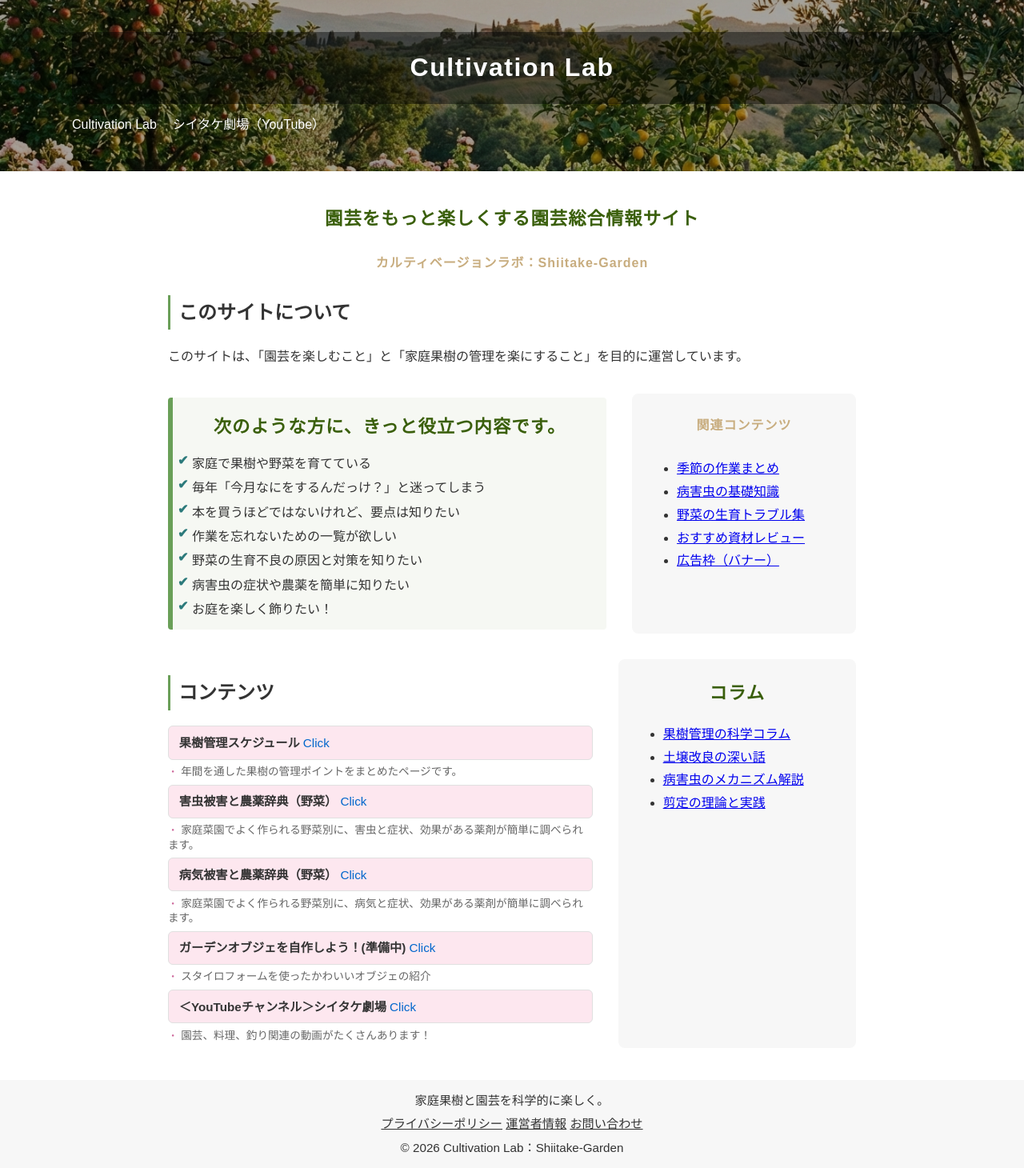
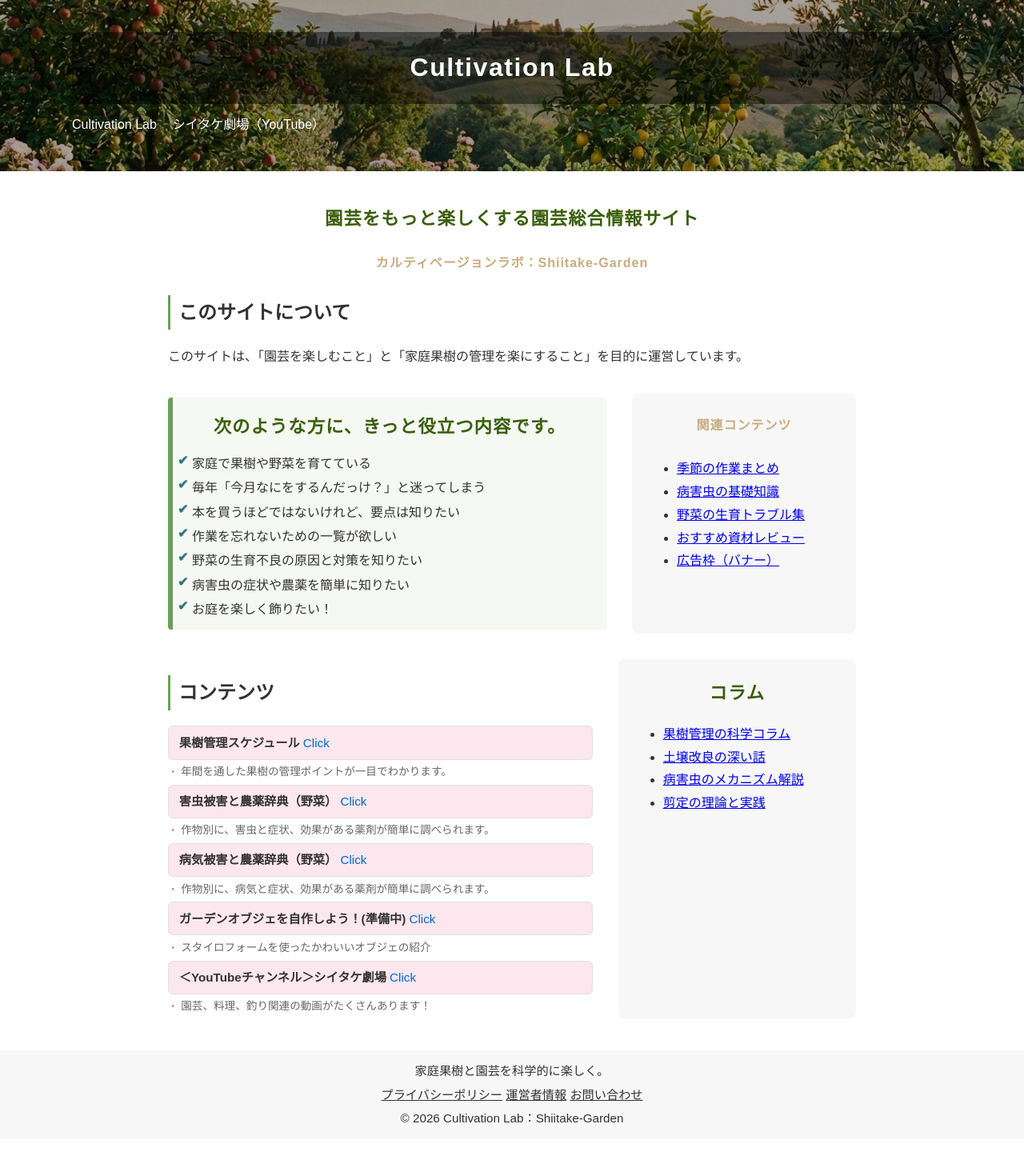
Before and after one commit to shiitake-garden/shiitake-garden.github.io, a Jekyll site: the page built from index2.html, in a window 1280 px wide. Shown: the whole page at 80% size. Built offline with Jekyll 4.4.1, drawn with Linux system fonts in a browser that asks for light colours; after the commit the page ends 1423 px from its top, so only the background shows below that.

Commit message:
Update index2.html

```diff
--- a/index2.html
+++ b/index2.html
@@ -46,11 +46,11 @@
     <ul class="content-list">
     <!-- 既存のコンテンツ項目 -->
     <li><a href="./schedule.html"><strong>果樹管理スケジュール </strong><span>Click</span></a></li>
-    <p class="item-desc">年間を通した果樹の管理ポイントをまとめたページです。</p>
+    <p class="item-desc">年間を通した果樹の管理ポイントが一目でわかります。</p>
     <li><a href="./pest.html"><strong>害虫被害と農薬辞典（野菜） </strong><span>Click</span></a></li>
-    <p class="item-desc">家庭菜園でよく作られる野菜別に、害虫と症状、効果がある薬剤が簡単に調べられます。</p>
+    <p class="item-desc">作物別に、害虫と症状、効果がある薬剤が簡単に調べられます。</p>
     <li><a href="./disease.html"><strong>病気被害と農薬辞典（野菜） </strong><span>Click</span></a></li>
-    <p class="item-desc">家庭菜園でよく作られる野菜別に、病気と症状、効果がある薬剤が簡単に調べられます。</p>
+    <p class="item-desc">作物別に、病気と症状、効果がある薬剤が簡単に調べられます。</p>
     <li><a href="https://www.youtube.com/channel/UCrtw70zncgFarJrSXo7ztjg"><strong>ガーデンオブジェを自作しよう！(準備中) </strong><span>Click</span></a></li>
     <p class="item-desc">スタイロフォームを使ったかわいいオブジェの紹介</p>
     <li><a href="https://www.youtube.com/channel/UCrtw70zncgFarJrSXo7ztjg"><strong>＜YouTubeチャンネル＞シイタケ劇場 </strong><span>Click</span></a></li>
```
